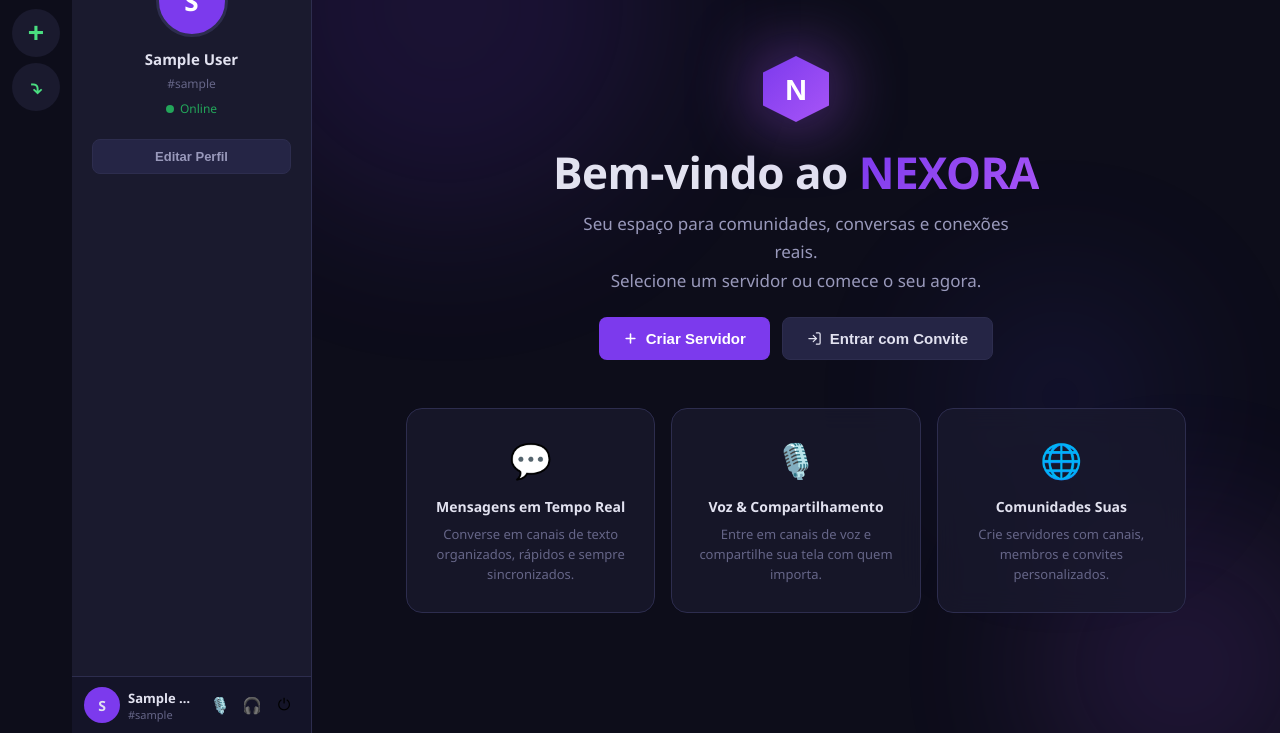
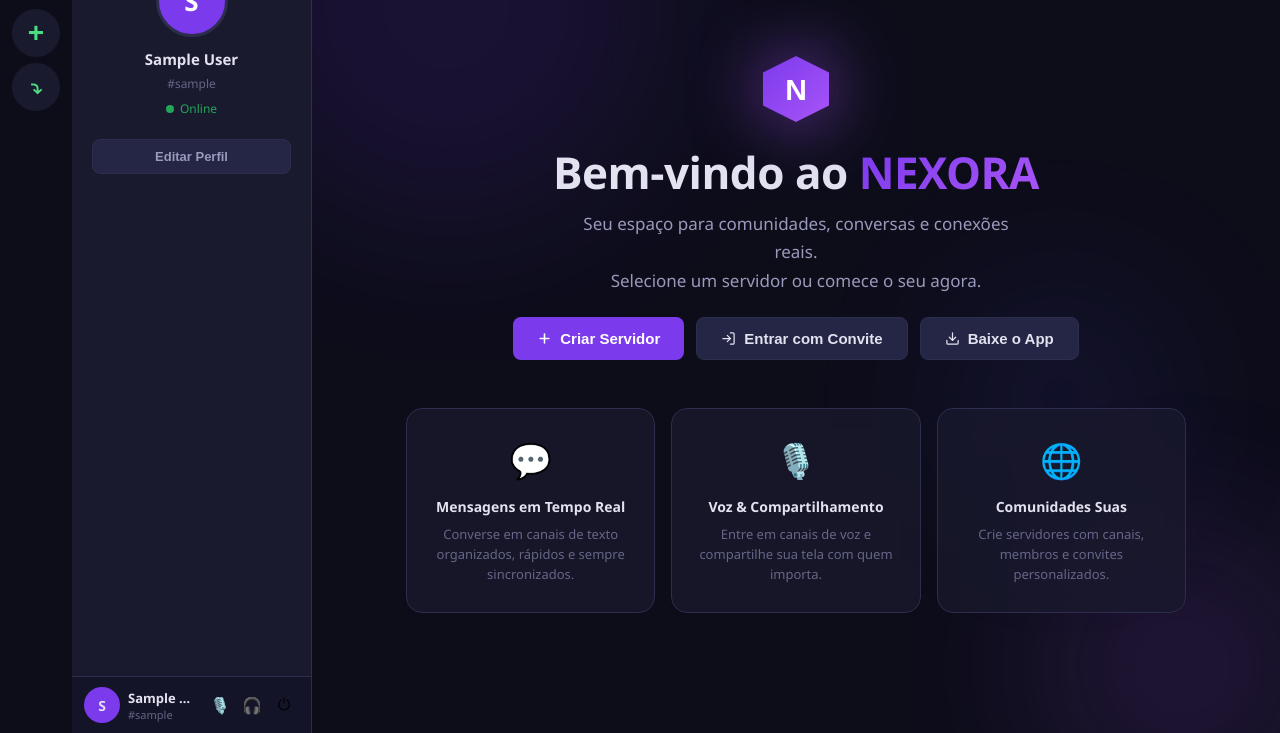
Before and after one commit to ViniciusGomes0/NEXORA, a plain HTML site: page backend/src/main/resources/static/app.html in a window 1280 px wide. Shown: the part 67-800 px from the top of the page. Drawn offline with nearby package versions, Linux system fonts and the light colour scheme; no server answers; sample sign-in values are in the browser's storage; a script that the page names is missing.

Commit message:
Botao tela inicial

```diff
--- a/backend/src/main/resources/static/app.html
+++ b/backend/src/main/resources/static/app.html
@@ -152,6 +152,10 @@
                     <button class="btn-secondary home-btn" onclick="openModal('joinServer')">
                         <svg width="15" height="15" viewBox="0 0 24 24" fill="none" stroke="currentColor" stroke-width="2" stroke-linecap="round"><path d="M15 3h4a2 2 0 0 1 2 2v14a2 2 0 0 1-2 2h-4"/><polyline points="10 17 15 12 10 7"/><line x1="15" y1="12" x2="3" y2="12"/></svg>
                         Entrar com Convite
+                    </button>
+                    <button class="btn-secondary home-btn" onclick="downloadApp()">
+                        <svg width="15" height="15" viewBox="0 0 24 24" fill="none" stroke="currentColor" stroke-width="2" stroke-linecap="round" stroke-linejoin="round"><path d="M21 15v4a2 2 0 0 1-2 2H5a2 2 0 0 1-2-2v-4"/><polyline points="7 10 12 15 17 10"/><line x1="12" y1="15" x2="12" y2="3"/></svg>
+                        Baixe o App
                     </button>
                 </div>
             </div>
```
Also changed, not shown: frontend/app.html (+4 -0 lines).
